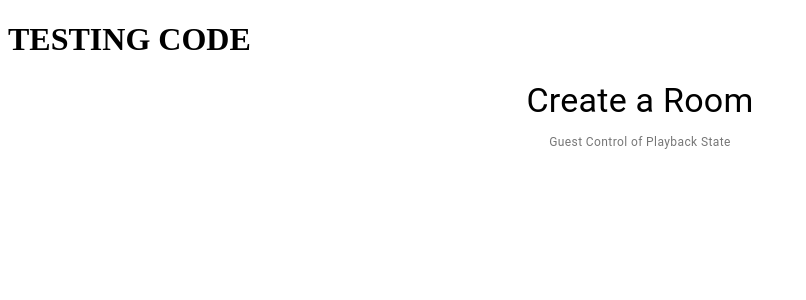
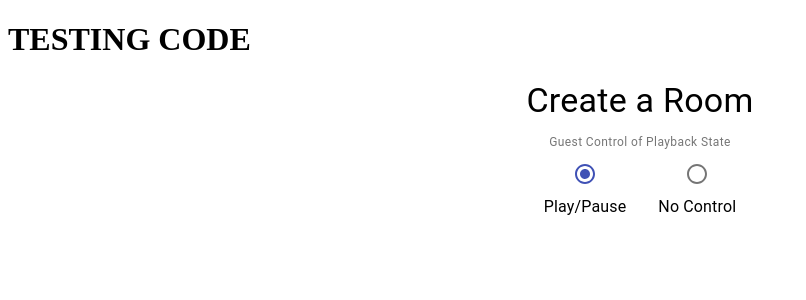
Before and after one commit to NikolaTosic-sudo/react-django_app, a React app in the folder partyControl/frontend/: page /create in a window 1280 px wide. Shown: the top 300 px of the page, without its empty margins (0-806 px from the left). Built offline with nearby package versions, Linux system fonts and the light colour scheme; the HTML template or start-up script is replaced by a standard one.

Commit message:
Update CreateRoomPage.js
Updating with some radio buttons.

Found the problem, I had to run the React side of the project first, before running the server and on primary terminal

```diff
--- a/partyControl/frontend/src/components/CreateRoomPage.js
+++ b/partyControl/frontend/src/components/CreateRoomPage.js
@@ -33,6 +33,20 @@ class CreateRoomPage extends Component {
                                 Guest Control of Playback State
                             </div>
                         </FormHelperText>
+                        <RadioGroup row defaultValue="true">
+                            <FormControlLabel
+                                value='true'
+                                control={<Radio color='primary' />}
+                                label="Play/Pause"
+                                labelPlacement='bottom'
+                            />
+                            <FormControlLabel
+                                value='false'
+                                control={<Radio color='secondary' />}
+                                label="No Control"
+                                labelPlacement='bottom'
+                            />
+                        </RadioGroup>
                     </FormControl>
                 </Grid>
 
```
